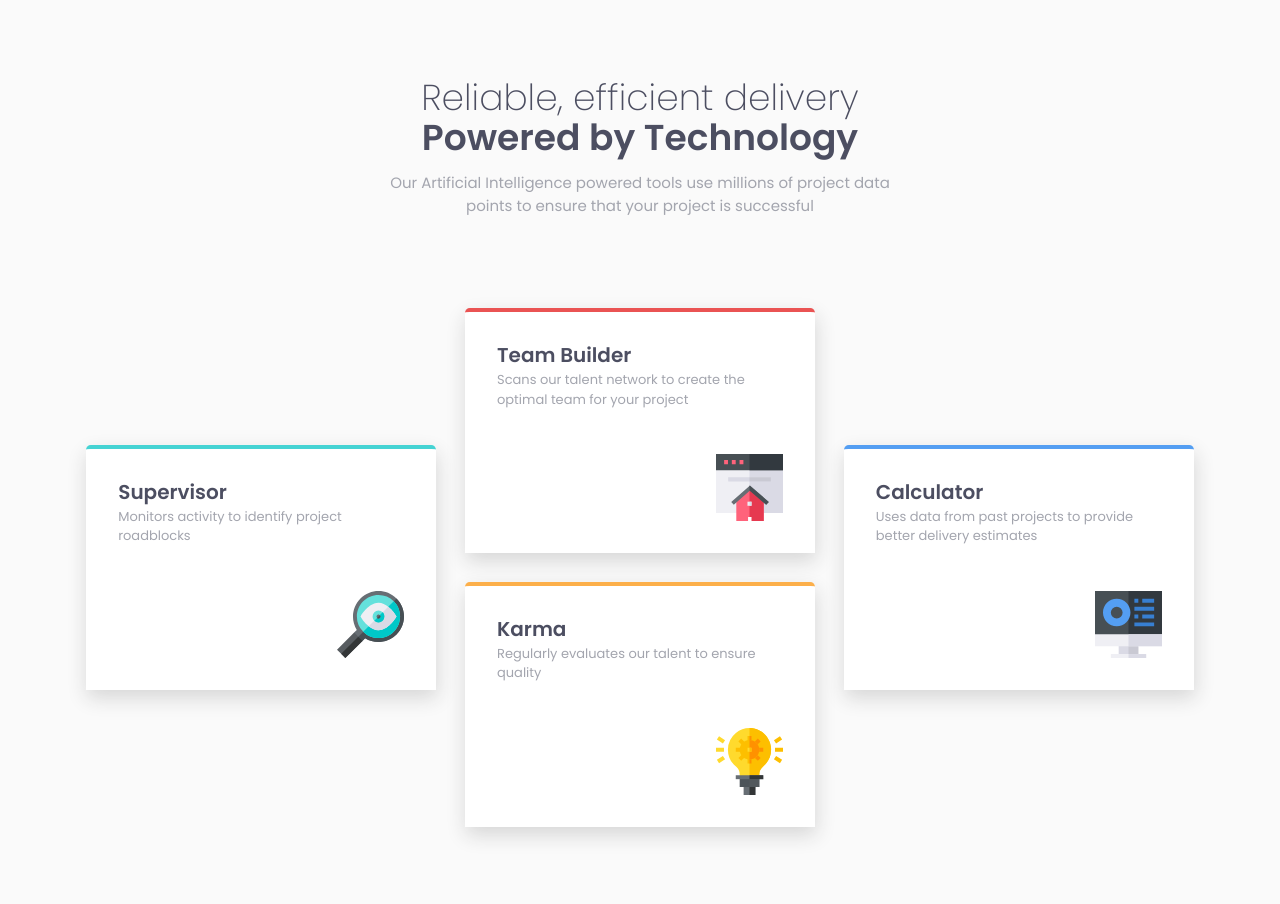
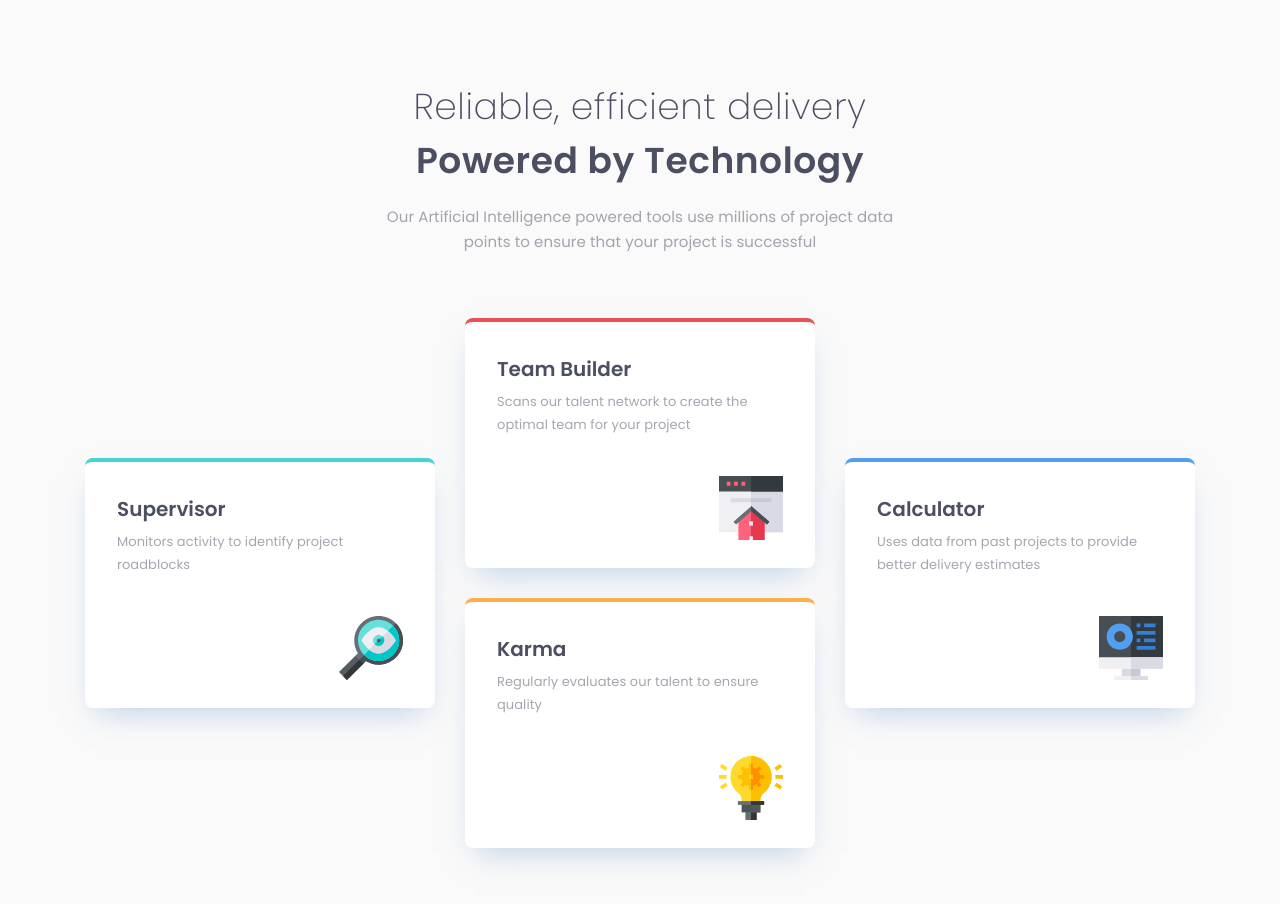
Before and after one commit to mkboris/Four-card-feature-section, a plain HTML site: page index.html in a window 1280 px wide. Drawn offline with Linux system fonts and the light colour scheme.

Commit message:
modifications

```diff
--- a/index.html
+++ b/index.html
@@ -4,7 +4,11 @@
     <meta charset="UTF-8" />
     <meta http-equiv="X-UA-Compatible" content="IE=edge" />
     <meta name="viewport" content="width=device-width, initial-scale=1.0" />
-    <!-- displays site properly based on user's device -->
+    <meta
+      name="description"
+      content="Discover how our reliable and efficient delivery services, powered by cutting-edge technology, utilize Artificial Intelligence tools to ensure project success. Explore our featured tools including Supervisor, Team Builder, Karma, and Calculator."
+    />
+
     <link rel="stylesheet" href="styles.css" />
     <link
       rel="icon"
@@ -22,15 +26,16 @@
   </head>
   <body>
     <main>
-      <section class="intro">
+      <div class="intro">
         <h1 class="main-heading">Reliable, efficient delivery</h1>
         <h2 class="sec-heading">Powered by Technology</h2>
         <p class="intro-paragraph">
           Our Artificial Intelligence powered tools use millions of project data
           points to ensure that your project is successful
         </p>
-      </section>
-      <section class="cards-container">
+      </div>
+
+      <div class="container">
         <div class="cards card1">
           <div class="card-info">
             <h3 class="cards-heading">Supervisor</h3>
@@ -42,7 +47,7 @@
             <img class="icons" src="images/icon-supervisor.svg" alt="" />
           </div>
         </div>
-        <div class="cards-2n3">
+
         <div class="cards card2">
           <div class="card-info">
             <h3 class="cards-heading">Team Builder</h3>
@@ -55,6 +60,7 @@
             <img class="icons" src="images/icon-team-builder.svg" alt="" />
           </div>
         </div>
+
         <div class="cards card3">
           <div class="card-info">
             <h3 class="cards-heading">Karma</h3>
@@ -66,7 +72,7 @@
             <img class="icons" src="images/icon-karma.svg" alt="" />
           </div>
         </div>
-        </div>
+
         <div class="cards card4">
           <div class="card-info">
             <h3 class="cards-heading">Calculator</h3>
@@ -78,7 +84,7 @@
             <img class="icons" src="images/icon-calculator.svg" alt="" />
           </div>
         </div>
-      </section>
+      </div>
     </main>
   </body>
 </html>
--- a/styles.css
+++ b/styles.css
@@ -6,6 +6,7 @@
   --color-dark-blue: hsl(234, 12%, 34%);
   --color-grayish-blue: hsl(229, 6%, 66%);
   --color-light-gray: hsl(0, 0%, 98%);
+  --color-white: hsl(0, 0%, 100%);
 }
 
 /* Box sizing rules */
@@ -52,8 +53,11 @@ body {
 html,
 body {
   margin: 0;
-  padding: 0;
   border: 0;
+}
+
+* {
+  margin: 0;
 }
 
 /* Set shorter line heights on headings and interactive elements */
@@ -108,155 +112,178 @@ textarea:not([rows]) {
 
 body {
   font-family: "Poppins", sans-serif;
-  min-height: 100vh;
+  background-color: var(--color-light-gray);
+  padding: 0 2rem;
   text-align: center;
-  background-color: var(--color-light-gray);
+  display: grid;
+  place-items: center;
 }
 
-/* MOBILE VERSION */
+.container {
+  margin: 0 0 5rem;
+}
 
-main,
-body {
+.main-heading,
+.sec-heading {
+  font-size: 1.5rem;
+  line-height: 2.25rem;
+  letter-spacing: 0.0104166875em;
+  color: var(--color-dark-blue);
+}
+
+.main-heading {
+  font-weight: 275;
+}
+
+.sec-heading {
+  font-weight: 600;
+}
+
+.intro-paragraph {
+  font-weight: 400;
+  font-size: 0.9375rem;
+  line-height: 167%;
+  letter-spacing: 0.0065104375em;
+  color: var(--color-dark-blue);
+  mix-blend-mode: normal;
+  opacity: 0.5;
+  margin-top: 1rem;
+}
+
+.intro {
+  margin-bottom: 4.75rem;
+  margin-top: 5.3125rem;
+}
+
+.cards-heading {
+  font-weight: 600;
+  font-size: 1.25rem;
+  line-height: 1.875rem;
+  color: var(--color-dark-blue);
+  text-align: left;
+}
+
+.cards-paragraph {
+  font-weight: 400;
+  font-size: 0.8125rem;
+  line-height: 177%;
+  letter-spacing: 0.0056423625em;
+  color: var(--color-dark-blue);
+  mix-blend-mode: normal;
+  opacity: 0.5;
+  text-align: left;
+  margin-top: 0.0625rem;
+}
+
+.icon-div {
   display: flex;
-  justify-content: center;
-  align-items: center;
+  justify-content: flex-end;
+  margin-top: 2.0625rem;
 }
-main {
-  max-width: 800px;
-  margin: 0;
-  flex-direction: column;
+
+.icons {
+  width: 3.5625rem;
 }
-.intro {
-  width: 315px;
-  height: 250px;
+
+.cards {
+  background: var(--color-white);
+  box-shadow: 0px 15px 30px -11px rgba(131, 166, 210, 0.5);
+  border-radius: 0.5rem;
+  padding: 1.75rem;
 }
-.main-heading {
-  font-size: 24px;
-  font-weight: 200;
-  color: var(--color-dark-blue);
-  margin-bottom: 0;
+
+.cards:not(:last-child) {
+  margin-bottom: 1.5625rem;
 }
-.sec-heading {
-  font-size: 24px;
-  font-weight: 600;
-  color: var(--color-dark-blue);
-  margin-top: 0;
-}
-.intro-paragraph {
-  font-size: 15px;
-  font-weight: 400;
-  color: var(--color-grayish-blue);
-}
-.cards {
-  width: 315px;
-  height: 220px;
-  background-color: #ffffff;
-  display: flex;
-  flex-direction: column;
-  justify-content: space-around;
-  padding: 1.5em;
-  margin-bottom: 1.5em;
-  border-radius: 0.3em 0.3em 0 0;
-  box-shadow: 1px 8px 20px hsl(0, 0%, 84%);
-}
+
 .card1 {
   border-top: 4px solid var(--color-cyan);
 }
+
 .card2 {
   border-top: 4px solid var(--color-red);
 }
+
 .card3 {
   border-top: 4px solid var(--color-orange);
 }
+
 .card4 {
   border-top: 4px solid var(--color-blue);
 }
-.card-info {
-  margin-bottom: 1.5em;
-}
-.cards-heading {
-  font-size: 18px;
-  font-weight: 600;
-  color: var(--color-dark-blue);
-  margin-bottom: 0.2em;
-  text-align: left;
-  margin-top: 0;
-}
-.cards-paragraph {
-  font-size: 13px;
-  font-weight: 400;
-  color: var(--color-grayish-blue);
-  margin-top: 0;
-  text-align: left;
-}
-.icons {
-  width: 67px;
-  height: 67px;
-}
-.icon-div {
-  display: flex;
-  justify-content: flex-end;
+
+@media screen and (min-width: 37.5rem) {
+  .main-heading,
+  .sec-heading {
+    font-size: 2.25rem;
+    line-height: 3.375rem;
+    letter-spacing: 0.015625em;
+  }
 }
 
-/* DESKTOP VERSION */
+@media screen and (min-width: 51.875rem) {
+  main {
+    display: grid;
+    justify-items: center;
+  }
 
-@media (min-width: 992px) {
-  main {
-    flex-direction: column;
-    width: 100%;
-    padding: 4.875em 0;
+  .container {
+    display: grid;
+    place-content: center;
+    justify-items: center;
+    grid-template-columns: 1fr 1fr 1fr;
+    grid-template-rows: 1fr;
+    gap: 1.875rem;
   }
-  .cards-container {
-    display: flex;
-    flex-direction: row;
+
+  .intro {
+    max-width: 33.75rem;
+    margin: 5rem auto 2.125rem;
   }
-  .cards {
-    width: 350px;
-    height: 245px;
-    padding: 2em;
-    margin-bottom: 1.8em;
+
+  .icons {
+    width: 4rem;
   }
-  .card-info {
-    height: 171px;
-  }
-  .intro {
-    width: 860px;
-    height: 198px;
-    margin-bottom: 2em;
-    display: flex;
-    flex-direction: column;
-    align-items: center;
-  }
-  .card1,
-  .card4 {
-    display: flex;
-    align-self: center;
-  }
-  .cards-2n3 {
-    margin: 0 1.8em;
-  }
-  .main-heading {
-    font-size: 36px;
-    font-weight: 200;
-    margin-bottom: 0;
-    margin-top: 0;
-  }
-  .sec-heading {
-    font-size: 36px;
-    font-weight: 600;
-    margin-top: 0;
+
+  .cards:not(:last-child) {
     margin-bottom: 0;
   }
-  .intro-paragraph {
-    font-size: 15px;
-    font-weight: 400;
-    text-align: center;
-    margin: 1em 12em;
+
+  .card1 {
+    grid-column: 1 / 2;
+    grid-row: 2 / 4;
+    align-self: center;
+    justify-self: flex-end;
   }
-  .cards-heading {
-    font-size: 20px;
+
+  .card2 {
+    grid-column: 2 / 3;
+    grid-row: 2 / 3;
   }
+
+  .card3 {
+    grid-column: 2 / 3;
+    grid-row: 3 / 4;
+  }
+
+  .card4 {
+    grid-column: 3 / 4;
+    grid-row: 2 / 4;
+    align-self: center;
+    justify-self: flex-start;
+  }
+
+  .cards {
+    padding: 2rem;
+    max-width: 21.875rem;
+    max-height: 15.625rem;
+  }
+
   .cards-paragraph {
-    font-size: 13px;
+    margin-top: 0.375rem;
+  }
+
+  .icon-div {
+    margin-top: 2.5rem;
   }
 }
```
Lines whose indentation alone changed are shown as unchanged.
